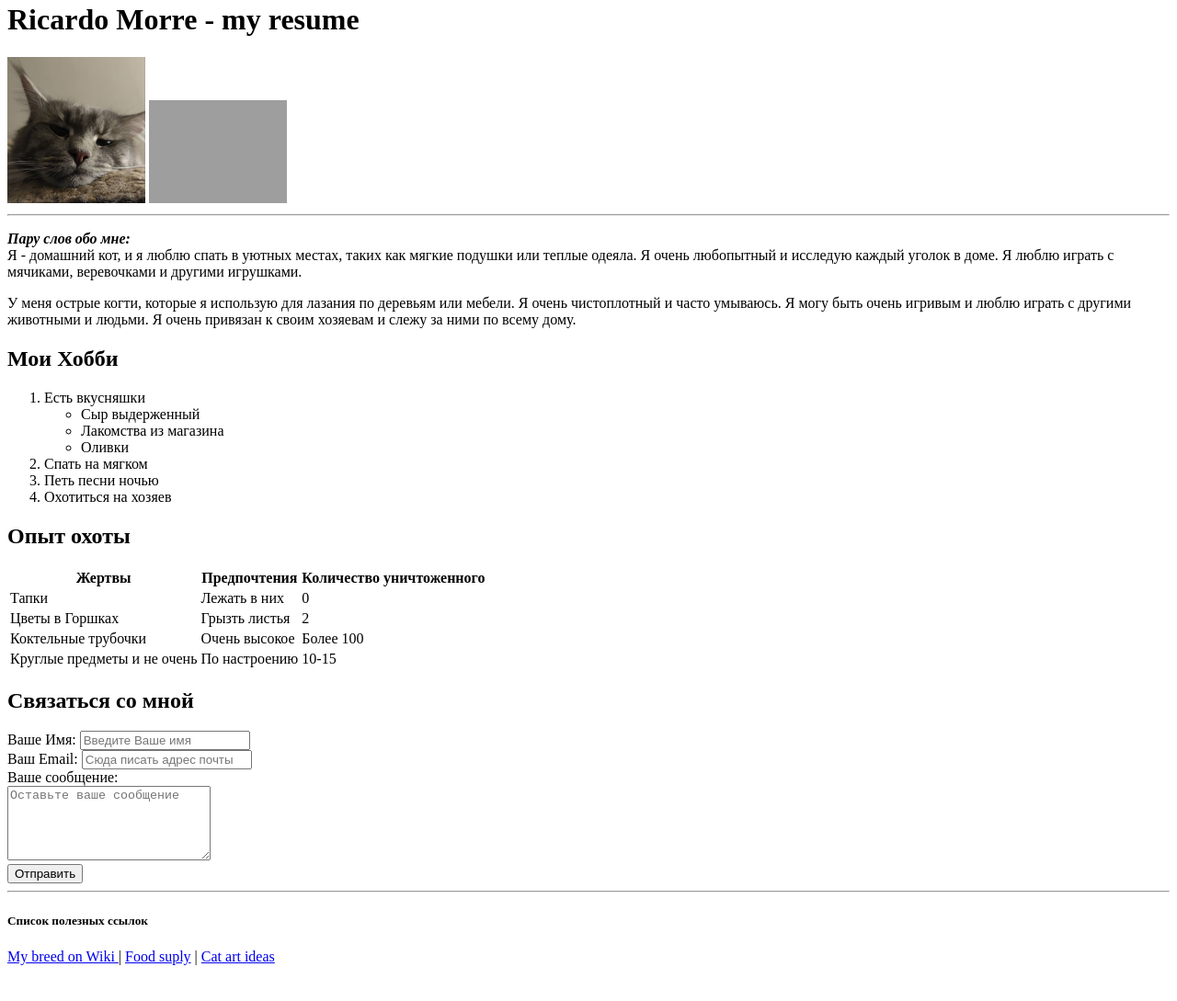
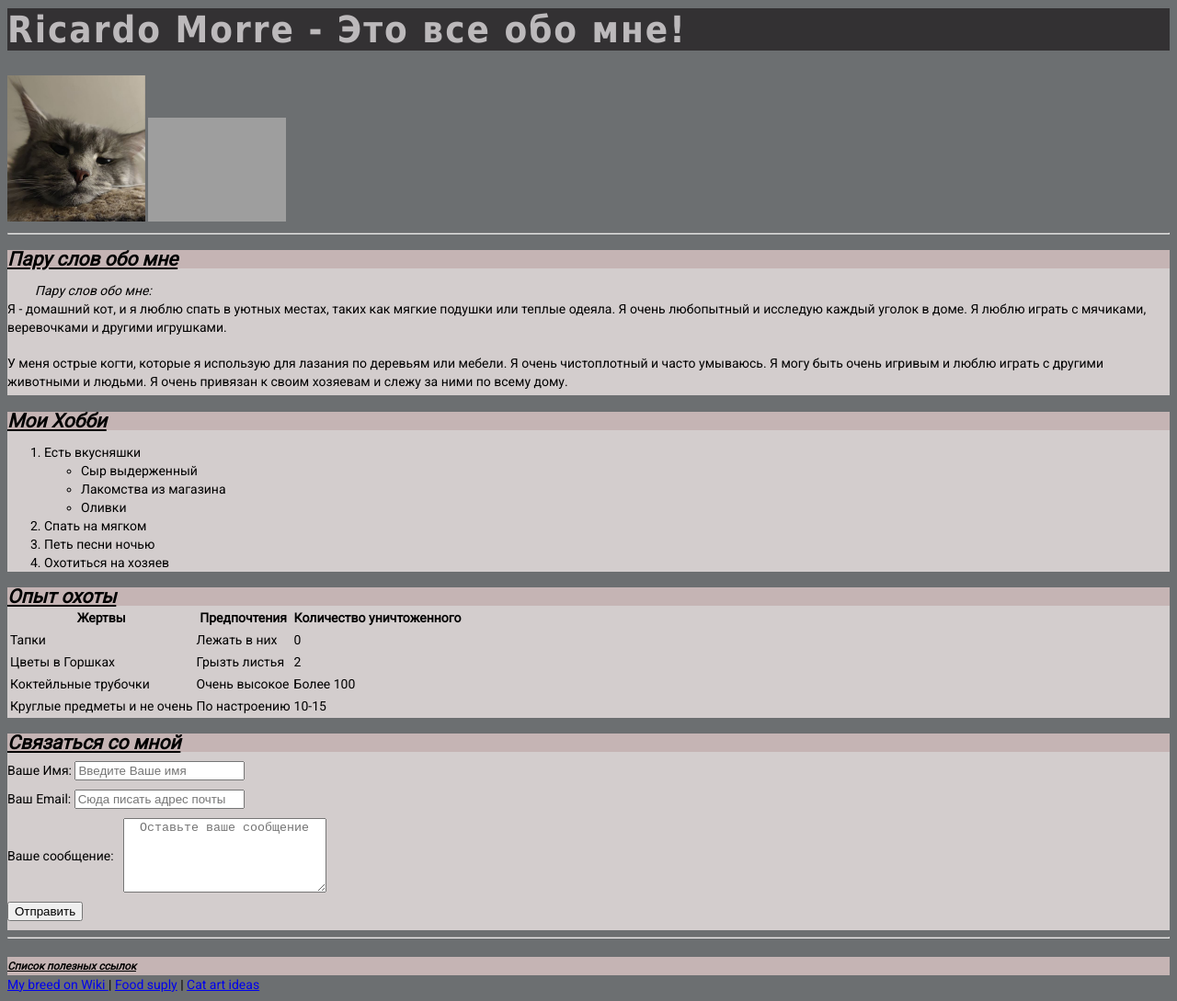
Before and after one commit to parshenko/catresume, a plain HTML site: page index.html in a window 1280 px wide. Shown: the part 18-1107 px from the top of the page at 92% size. Before the commit the page ends 1076 px from the top, so only its background shows below. Drawn offline with Linux system fonts and the light colour scheme; grey boxes are pictures that could not be loaded.

Commit message:
New
Updated files

```diff
--- /dev/null
+++ b/effects.css
@@ -0,0 +1,59 @@
+@import url('https://fonts.googleapis.com/css2?family=Roboto&display=swap');
+
+body {
+    font-family: Roboto, sans-serif ;
+    background-color: #6c6f71;
+    font-size: 14px;
+    line-height: 20px;
+
+}
+
+header {
+    font: normal 20px tahoma, sans-serif ;
+    background-color: #333133;
+    color: #bcb9bb;
+    letter-spacing: 2px;
+
+}
+
+.aboutme {
+    padding: 0px;
+    background: #c5b4b4;
+    margin-bottom: 0px;
+    text-decoration: underline;
+    font-style: italic;
+}
+
+#atext p {
+   padding-bottom: 5px;
+}
+
+#atext strong1 {
+   padding-left: 30px;
+}
+
+#block {
+    background: #d3cdcd
+}
+
+.Cone {
+  padding-bottom: 10px;
+}
+
+.Cone2 {
+    display: flex;
+    align-items: center;
+    /* justify-content: center; */
+}
+
+.Cone2 label {
+    margin-right: 10px;
+}
+
+#textarea::placeholder {
+    text-align: center;
+}
+
+.card{
+margin-bottom: 10px;
+}
--- a/index.html
+++ b/index.html
@@ -6,10 +6,11 @@
     <meta name="keywards" content="Ricardo, Ricardo Morre, cv, Resume">
     <meta name="description" content="Это сайт резюме Рикардо Моррэ">
     <title>My Resume</title>
+    <link rel="stylesheet" href="effects.css">
 </head>
 <body>
     <header>
-          <h1>Ricardo Morre - my resume</h1>
+          <h1>Ricardo Morre - Это все обо мне!</h1>
     </header>
 
     <img src="photo_rico.png" width = "150", alt="Rico's photo">
@@ -17,15 +18,16 @@
 
     <hr>
 
-    <section>
-        <article>
-            <p><strong><em>Пару слов обо мне:</em></strong> <br>Я - домашний кот, и я люблю спать в уютных местах, таких как мягкие подушки или теплые одеяла. Я очень любопытный и исследую каждый уголок в доме. Я люблю играть с мячиками, веревочками и другими игрушками. </p>
+    <section class="textme" id="block">
+        <article id="atext">
+            <h2 class="aboutme">Пару слов обо мне</h2>
+            <p><strong1><em>Пару слов обо мне:</em></strong1> <br>Я - домашний кот, и я люблю спать в уютных местах, таких как мягкие подушки или теплые одеяла. Я очень любопытный и исследую каждый уголок в доме. Я люблю играть с мячиками, веревочками и другими игрушками. </p>
             <p>У меня острые когти, которые я использую для лазания по деревьям или мебели. Я очень чистоплотный и часто умываюсь. Я могу быть очень игривым и люблю играть с другими животными и людьми. Я очень привязан к своим хозяевам и слежу за ними по всему дому.</p>
         </article>
     </section>
 
-
-    <h2>Мои Хобби</h2>
+    <form action="" id="block">
+    <h2 class="aboutme">Мои Хобби</h2>
         <ol>
             <li> Есть вкусняшки</li>
             <ul>
@@ -37,8 +39,10 @@
             <li> Петь песни ночью</li>
             <li> Охотиться на хозяев</li>
         </ol>
+    </form>
 
-    <h2>Опыт охоты</h2>
+    <form action="" id="block">
+    <h2 class="aboutme">Опыт охоты</h2>
         <table>
         <thead>
             <tr>
@@ -59,7 +63,7 @@
                 <td>2</td>
             </tr>
             <tr>
-                <td>Коктельные трубочки</td>
+                <td>Коктейльные трубочки</td>
                 <td>Очень высокое</td>
                 <td>Более 100</td>
             </tr>
@@ -70,34 +74,37 @@
             </tr>
         </tbody>
         </table>
+    </form>
 
-    <h2>Связаться со мной</h2>
+    <form action="" id="block">
+    <h2 class="aboutme card">Связаться со мной</h2>
         <div class="contactMe">
 
-        <div class="">
+        <div class="Cone">
             <label for="">Ваше Имя: </label>
             <input type="text" name="" id="Pname" placeholder="Введите Ваше имя">
         </div>
 
-        <div class="">
+        <div class="Cone">
             <label for="">Ваш Email:</label>
             <input type="email" name="" id="email" placeholder="Сюда писать адрес почты">
         </div>
 
-        </div>
-            <div class=""> Ваше сообщение:
-            <br>
-            <textarea name="" id="" cols="25" rows="5" placeholder="Оставьте ваше сообщение"></textarea>
+        <div class="Cone Cone2">
+            <label id="msg"> Ваше сообщение: </label>
+            <textarea id="textarea" cols="25" rows="5" placeholder="Оставьте ваше сообщение"></textarea>
         </div>
 
-        <div class="">
+        <div class="Cone">
             <button type="submit">Отправить</button>
         </div>
 
         </div>
+    </form>
+
      <hr>
      <footer>
-       <h5>Список полезных ссылок</h5>
+       <h5 class="aboutme">Список полезных ссылок</h5>
     <a href="https://ru.wikipedia.org/wiki/%D0%9C%D0%B5%D0%B9%D0%BD-%D0%BA%D1%83%D0%BD" target="_blank">My breed on Wiki </a>
     |
     <a href="https://grandorf.ru/" target="_blank">Food suply</a>
```
